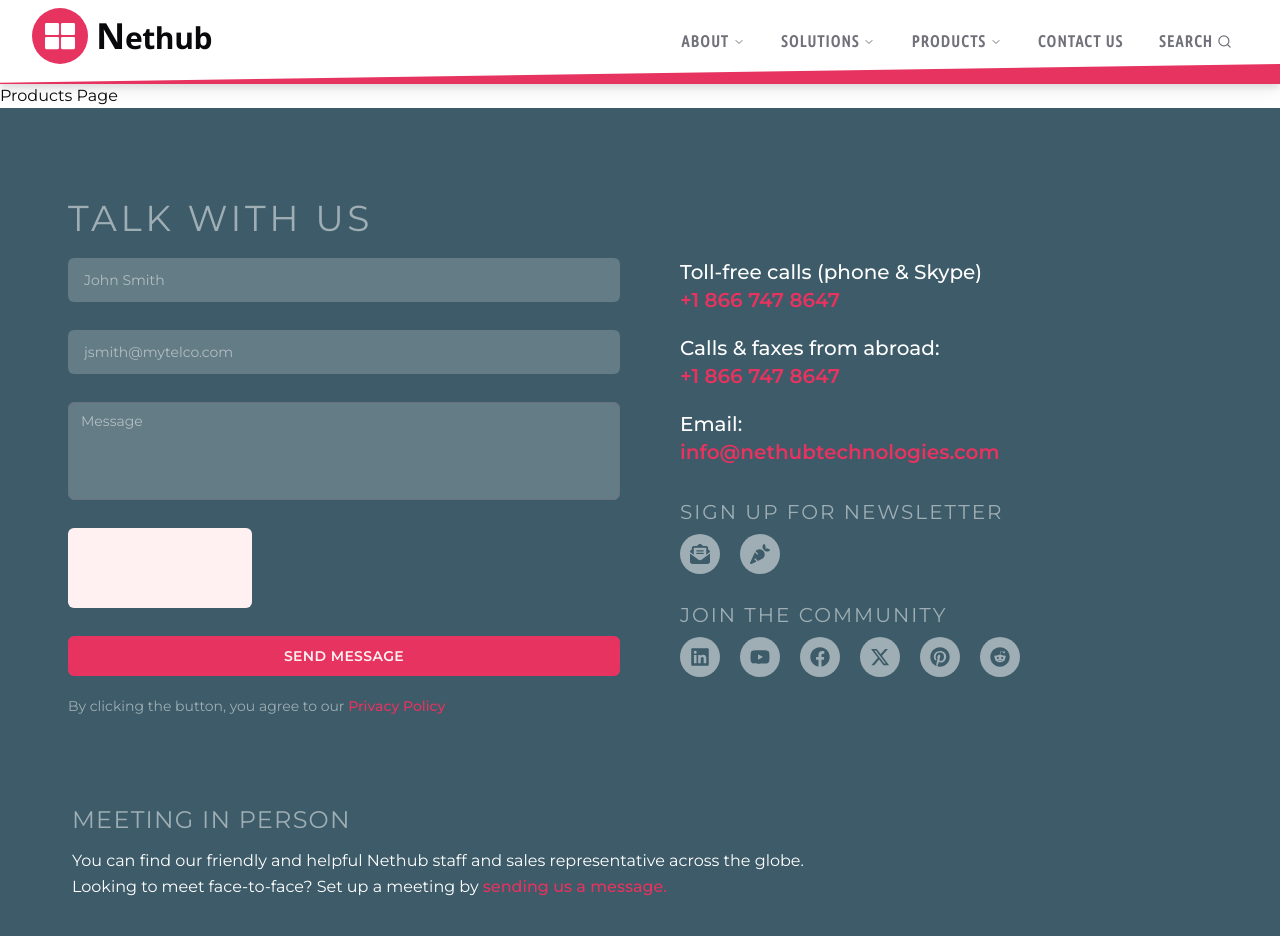
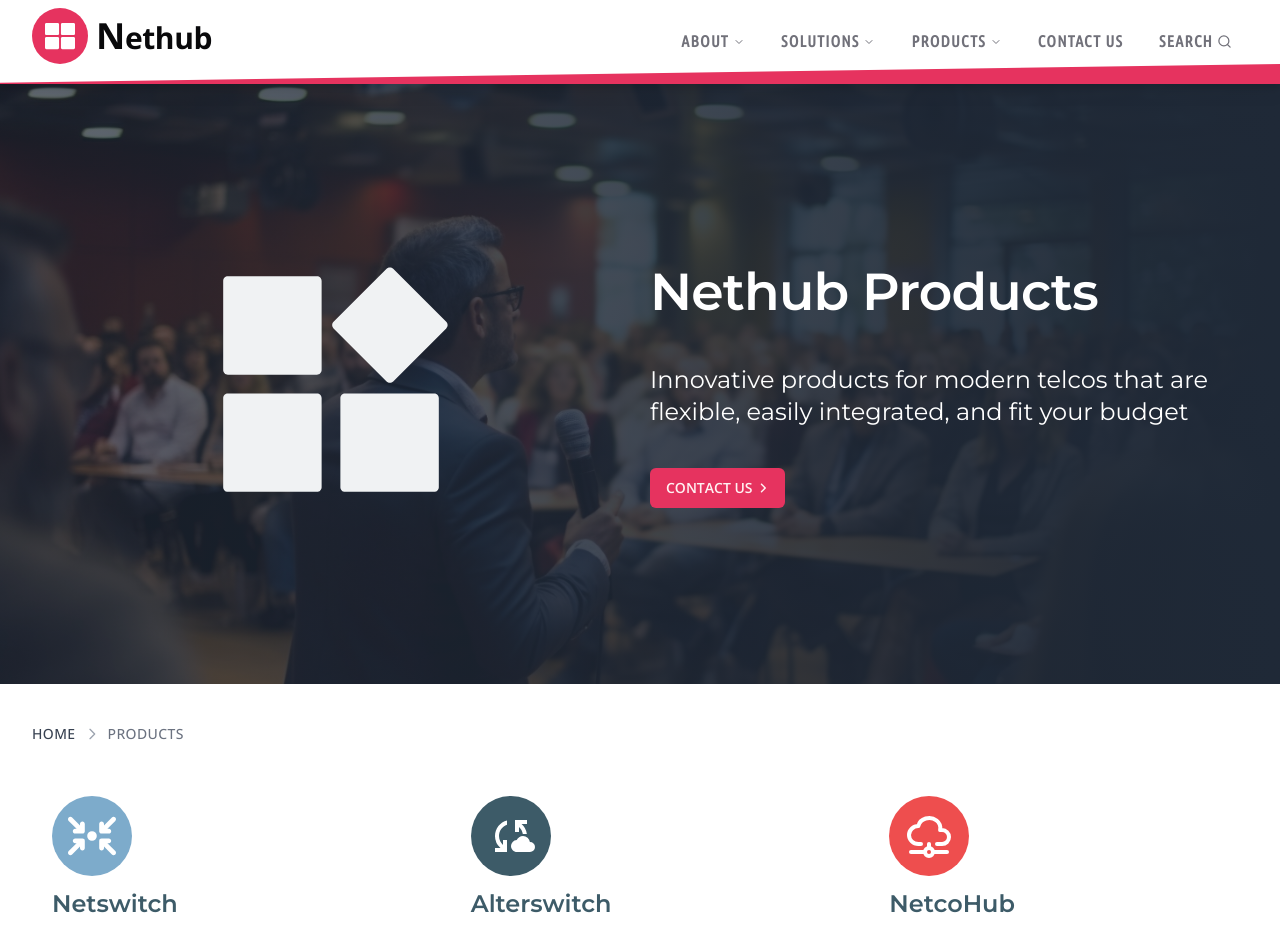
Before and after one commit to dekzyd/nethub, a Next.js app: page /products in a window 1280 px wide. Shown: the top 936 px of the page. Built offline with nearby package versions, Linux system fonts and the light colour scheme.

Commit message:
fix sidemenu onclick link bug

```diff
--- a/components/BizPerksCard.jsx
+++ b/components/BizPerksCard.jsx
@@ -43,7 +43,7 @@ const BizPerksCard = ({
         </p>
         {link && (
           <Link href={link}>
-            <p className="text-primary text-sm font-semibold uppercase py-3">
+            <p className="text-primary text-sm hover:text-customColors-hitgray font-semibold uppercase py-3">
               Read more...
             </p>
           </Link>
--- a/components/SideMenu.jsx
+++ b/components/SideMenu.jsx
@@ -40,7 +40,9 @@ export default function SideMenu() {
           const { title, href, icon } = item;
           return (
             <Dropdown.Item key={title}>
-              <Link href={href}>{title}</Link>
+              <Link href={href} onClick={closeSidebar}>
+                {title}
+              </Link>
             </Dropdown.Item>
           );
         })}
@@ -51,7 +53,9 @@ export default function SideMenu() {
           const { title, href, icon } = item;
           return (
             <Dropdown.Item key={title}>
-              <Link href={href}>{title}</Link>
+              <Link href={href} onClick={closeSidebar}>
+                {title}
+              </Link>
             </Dropdown.Item>
           );
         })}
@@ -62,7 +66,9 @@ export default function SideMenu() {
           const { title, href, icon } = item;
           return (
             <Dropdown.Item key={title}>
-              <Link href={href}>{title}</Link>
+              <Link href={href} onClick={closeSidebar}>
+                {title}
+              </Link>
             </Dropdown.Item>
           );
         })}
--- a/src/app/products/page.js
+++ b/src/app/products/page.js
@@ -1,5 +1,64 @@
-const Products = () => {
-  return <div>Products Page</div>;
+import Breadcrumbs from "../../../components/Breadcrumbs.jsx";
+import PageHeader from "../../../components/PageHeader.jsx";
+import BizPerksCard from "../../../components/BizPerksCard.jsx";
+import { products } from "@/lib/data/NavLinksData";
+import { AiFillProduct } from "react-icons/ai";
+import { MdOutlineNetworkCheck, MdDialerSip } from "react-icons/md";
+import { IoKeypad } from "react-icons/io5";
+import { RiVoiceprintLine } from "react-icons/ri";
+import { FiSmartphone } from "react-icons/fi";
+import { TbCloudCog } from "react-icons/tb";
+
+{
+  /* meta data and title */
+}
+export const metadata = {
+  title: "Nethub Products",
+  description:
+    "Start earning faster with innovative products for modern telcos that are flexible, easily integrated, and fit your budget",
 };
 
+function Products() {
+  // Did Management solutions page breadcrumbs
+  const crumbs = [{ title: "home", href: "/" }, { title: "products" }];
+  return (
+    <div>
+      <PageHeader
+        image="/about.jpg"
+        title="Nethub Products"
+        // pre_title="company overview"
+        icon={
+          <AiFillProduct className="md:text-[250px] lg:text-[300px] text-customColors-porcelain" />
+        }
+        btntxt="contact us"
+        description="Innovative products for modern telcos that are flexible, easily integrated, and fit your budget"
+        height=""
+      />
+      <section className="bg-white pt-10 pb-10 ">
+        <div className="container">
+          <Breadcrumbs crumbs={crumbs} />
+          {/* products */}
+          <div className="min-h-56 py-8 grid sm:grid-cols-1 md:grid-cols-2 lg:grid-cols-3 gap-x-10 gap-y-8">
+            {products.map((product) => {
+              const { title, href, description, icon, bgcol } = product;
+              return (
+                <BizPerksCard
+                  key={title}
+                  icon={icon}
+                  bgcolor={bgcol}
+                  txtcolor="text-white"
+                  title={title}
+                  fontsize={"text-5xl"}
+                  content={description}
+                  link={href}
+                />
+              );
+            })}
+          </div>
+        </div>
+      </section>
+    </div>
+  );
+}
+
 export default Products;
--- a/src/app/solutions/page.js
+++ b/src/app/solutions/page.js
@@ -1,7 +1,7 @@
 import Breadcrumbs from "../../../components/Breadcrumbs.jsx";
 import PageHeader from "../../../components/PageHeader.jsx";
 import BizPerksCard from "../../../components/BizPerksCard.jsx";
-// import { Hsas, Hc, Sds, Rnr } from "../../../components/icons";
+import { solutions } from "@/lib/data/NavLinksData";
 import { FaGears } from "react-icons/fa6";
 import { MdOutlineNetworkCheck, MdDialerSip } from "react-icons/md";
 import { IoKeypad } from "react-icons/io5";
@@ -42,7 +42,22 @@ export default function Solutions() {
         <div className="container">
           <Breadcrumbs crumbs={crumbs} />
           <div className="min-h-56 py-8 grid sm:grid-cols-1 md:grid-cols-2 lg:grid-cols-3 gap-x-10 gap-y-8">
-            <BizPerksCard
+            {solutions.map((solution) => {
+              const { title, href, description, icon } = solution;
+              return (
+                <BizPerksCard
+                  key={title}
+                  icon={icon}
+                  title={title}
+                  bgcolor={"bg-customColors-hitgray"}
+                  txtcolor={"text-white"}
+                  fontsize={"text-5xl"}
+                  content={description}
+                  link={href}
+                />
+              );
+            })}
+            {/* <BizPerksCard
               icon={
                 <MdOutlineNetworkCheck className="text-customColors-porcelain text-5xl" />
               }
@@ -95,7 +110,7 @@ export default function Solutions() {
               title="Cloud PBX & Call Center"
               content="Use our cloud marketplace to expand your range of value-added services and create irresistible 'a la carte' bundles & solutions for niche enterprise markets"
               link="/solutions/cloudpbx"
-            />
+            /> */}
           </div>
         </div>
       </section>
--- a/src/lib/data/NavLinksData.jsx
+++ b/src/lib/data/NavLinksData.jsx
@@ -85,6 +85,7 @@ export const products = [
   {
     title: "NetcoHub",
     href: "#",
+    bgcol: "bg-customColors-ecstacy",
     description: "Cloud-based integration platform as a service for telcos",
     icon: <TbCloudNetwork />,
   },
```
